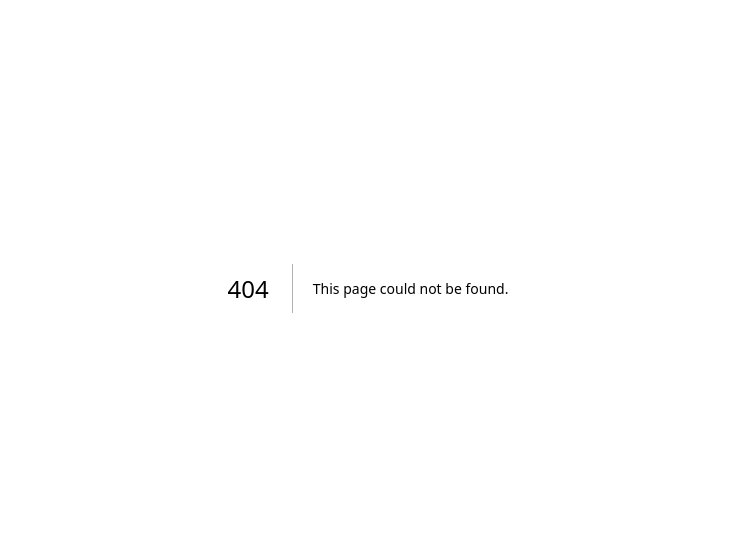
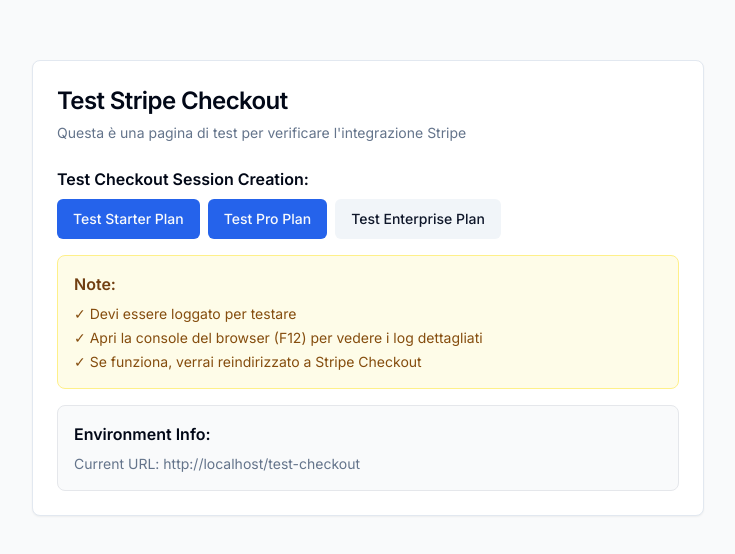
Before and after one commit to matteforex82-bit/aegis-trading-coach-ottobre25, a Next.js app: page /test-checkout in a window 1280 px wide. Before the commit this address had no page. Shown: the part 112-666 px from the top of the page, without its empty margins (272-1007 px from the left). Built offline with nearby package versions, Linux system fonts and the light colour scheme.

Commit message:
Add test-checkout page for debugging Stripe integration

```diff
--- /dev/null
+++ b/app/test-checkout/page.tsx
@@ -0,0 +1,122 @@
+"use client"
+
+import { useState } from "react"
+import { Button } from "@/components/ui/button"
+import { Card, CardContent, CardHeader, CardTitle } from "@/components/ui/card"
+import { Loader2 } from "lucide-react"
+
+export default function TestCheckoutPage() {
+  const [loading, setLoading] = useState(false)
+  const [error, setError] = useState<string | null>(null)
+  const [response, setResponse] = useState<any>(null)
+
+  const testCheckout = async (plan: string) => {
+    setLoading(true)
+    setError(null)
+    setResponse(null)
+
+    try {
+      console.log('[Test] Calling /api/checkout with plan:', plan)
+
+      const res = await fetch('/api/checkout', {
+        method: 'POST',
+        headers: { 'Content-Type': 'application/json' },
+        body: JSON.stringify({ plan })
+      })
+
+      const data = await res.json()
+
+      console.log('[Test] Response status:', res.status)
+      console.log('[Test] Response data:', data)
+
+      setResponse({ status: res.status, data })
+
+      if (res.ok && data.url) {
+        console.log('[Test] Redirecting to:', data.url)
+        window.location.href = data.url
+      } else {
+        setError(data.message || data.error || 'Unknown error')
+      }
+    } catch (err: any) {
+      console.error('[Test] Error:', err)
+      setError(err.message)
+    } finally {
+      setLoading(false)
+    }
+  }
+
+  return (
+    <div className="min-h-screen flex items-center justify-center p-8 bg-gray-50">
+      <Card className="w-full max-w-2xl">
+        <CardHeader>
+          <CardTitle className="text-2xl">Test Stripe Checkout</CardTitle>
+          <p className="text-sm text-muted-foreground">
+            Questa è una pagina di test per verificare l'integrazione Stripe
+          </p>
+        </CardHeader>
+        <CardContent className="space-y-4">
+          <div className="space-y-2">
+            <h3 className="font-semibold">Test Checkout Session Creation:</h3>
+            <div className="flex gap-2">
+              <Button
+                onClick={() => testCheckout('starter')}
+                disabled={loading}
+              >
+                {loading ? <Loader2 className="h-4 w-4 animate-spin mr-2" /> : null}
+                Test Starter Plan
+              </Button>
+              <Button
+                onClick={() => testCheckout('pro')}
+                disabled={loading}
+                variant="default"
+              >
+                {loading ? <Loader2 className="h-4 w-4 animate-spin mr-2" /> : null}
+                Test Pro Plan
+              </Button>
+              <Button
+                onClick={() => testCheckout('enterprise')}
+                disabled={loading}
+                variant="secondary"
+              >
+                {loading ? <Loader2 className="h-4 w-4 animate-spin mr-2" /> : null}
+                Test Enterprise Plan
+              </Button>
+            </div>
+          </div>
+
+          {error && (
+            <div className="bg-red-50 border border-red-200 rounded-lg p-4">
+              <h4 className="font-semibold text-red-900 mb-2">Error:</h4>
+              <pre className="text-sm text-red-800 whitespace-pre-wrap">{error}</pre>
+            </div>
+          )}
+
+          {response && (
+            <div className="bg-blue-50 border border-blue-200 rounded-lg p-4">
+              <h4 className="font-semibold text-blue-900 mb-2">Response:</h4>
+              <pre className="text-sm text-blue-800 whitespace-pre-wrap">
+                {JSON.stringify(response, null, 2)}
+              </pre>
+            </div>
+          )}
+
+          <div className="bg-yellow-50 border border-yellow-200 rounded-lg p-4">
+            <h4 className="font-semibold text-yellow-900 mb-2">Note:</h4>
+            <ul className="text-sm text-yellow-800 space-y-1">
+              <li>✓ Devi essere loggato per testare</li>
+              <li>✓ Apri la console del browser (F12) per vedere i log dettagliati</li>
+              <li>✓ Se funziona, verrai reindirizzato a Stripe Checkout</li>
+            </ul>
+          </div>
+
+          <div className="bg-gray-50 border border-gray-200 rounded-lg p-4">
+            <h4 className="font-semibold mb-2">Environment Info:</h4>
+            <p className="text-sm text-muted-foreground">
+              Current URL: {typeof window !== 'undefined' ? window.location.href : 'N/A'}
+            </p>
+          </div>
+        </CardContent>
+      </Card>
+    </div>
+  )
+}
--- a/middleware.ts
+++ b/middleware.ts
@@ -56,6 +56,7 @@
     '/api/ping',
     '/api/ea-health',
     '/pricing',
+    '/test-checkout',
     '/',
   ]
 
```
